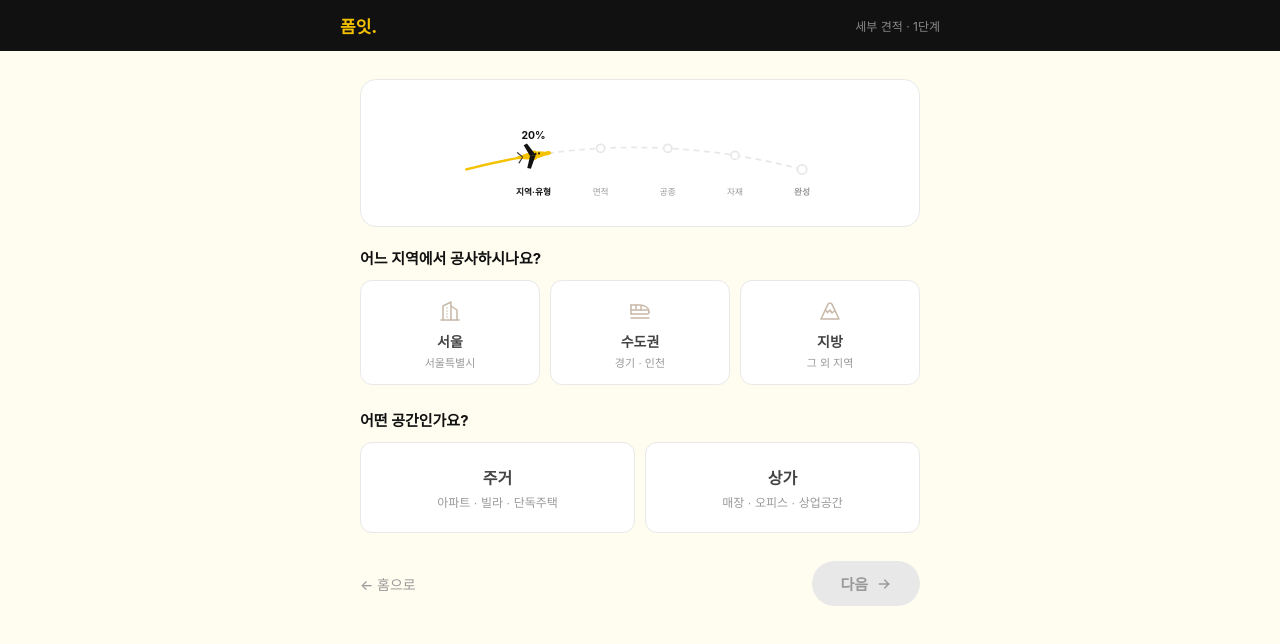
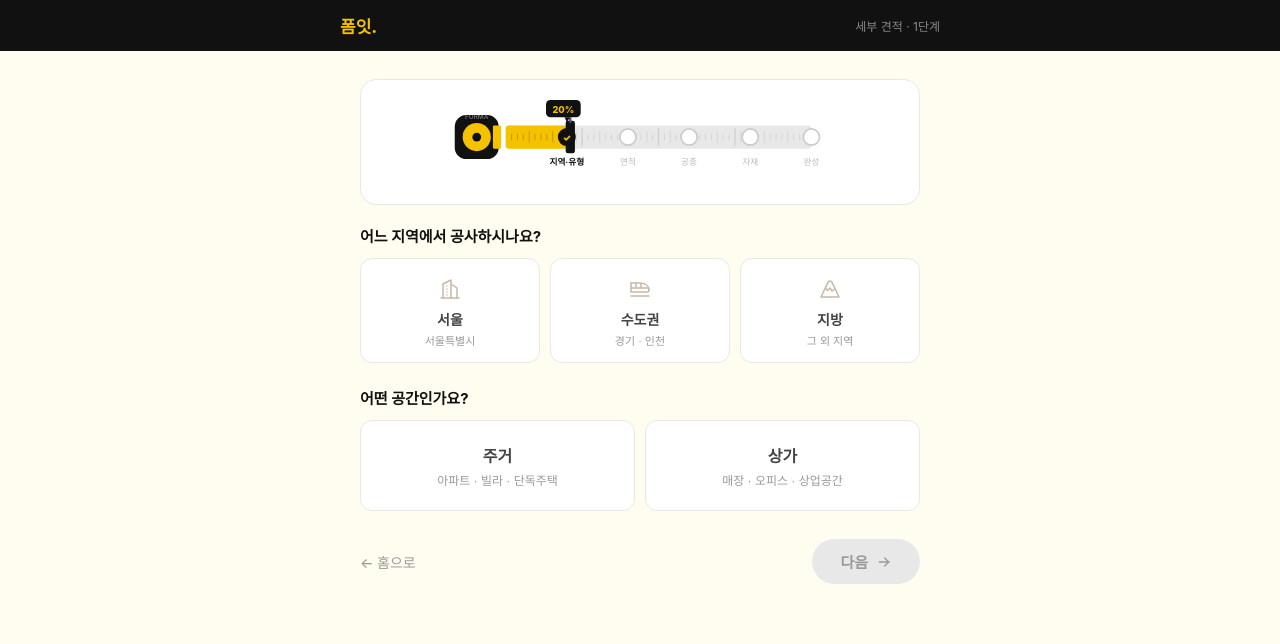
Before and after one commit to welovehyeok33-boop/interior-estimate, a Next.js app: page /estimate/detail in a window 1280 px wide. Shown: the top 644 px of the page. Built offline with nearby package versions, Linux system fonts and the light colour scheme; a web font is replaced by a local one.

Commit message:
feat: 진행 표시기 비행기 → 줄자 컨셉으로 교체

```diff
--- a/src/components/EstimateLayout.tsx
+++ b/src/components/EstimateLayout.tsx
@@ -20,84 +20,123 @@ export const C = {
   selectedBorder: "#F5C200",
 };
 
-// ── 비행 경로 (웜톤) ───────────────────────────────────────
+// ── 줄자 진행 표시기 ──────────────────────────────────────
 export function FlightPath({ step, totalSteps }: { step: number; totalSteps: number }) {
-  const progress = (step / totalSteps) * 100;
-  const t = progress / 100;
+  const TAPE_START = 44;   // 테이프 시작 X (하우징 오른쪽)
+  const TAPE_END   = 308;  // 테이프 끝 X
+  const TAPE_LEN   = TAPE_END - TAPE_START;
+  const CY         = 32;   // 중심 Y
+  const TH         = 20;   // 테이프 높이
+  const HS         = 38;   // 하우징 크기
 
-  const bx = (tt: number) =>
-    (1 - tt) * (1 - tt) * 10 + 2 * (1 - tt) * tt * 155 + tt * tt * 300;
-  const by = (tt: number) =>
-    (1 - tt) * (1 - tt) * 60 + 2 * (1 - tt) * tt * 22 + tt * tt * 60;
-
-  const x = bx(t), y = by(t);
-  const dx = 2 * (1 - t) * (155 - 10) + 2 * t * (300 - 155);
-  const dy = 2 * (1 - t) * (22 - 60) + 2 * t * (60 - 22);
-  const angle = Math.atan2(dy, dx) * (180 / Math.PI);
-
-  const checkpoints = Array.from({ length: totalSteps - 1 }, (_, i) => {
-    const ct = (i + 1) / totalSteps;
-    return { x: bx(ct), y: by(ct), done: i + 1 <= step };
-  });
+  const progress    = step / totalSteps;
+  const filledW     = progress * TAPE_LEN;
 
   const labels = ["지역·유형", "면적", "공종", "자재", "완성"];
 
+  // 체크포인트 위치
+  const cps = Array.from({ length: totalSteps }, (_, i) => ({
+    x: TAPE_START + ((i + 1) / totalSteps) * TAPE_LEN,
+    label: labels[i],
+    done: i + 1 <= step,
+  }));
+
+  // 눈금선 생성 (작은·중간·큰)
+  const ticks: { x: number; h: number; bold: boolean }[] = [];
+  const COUNT = 52;
+  for (let i = 1; i < COUNT; i++) {
+    const x = TAPE_START + (i / COUNT) * TAPE_LEN;
+    const isBig    = i % 13 === 0;
+    const isMedium = i % 4 === 0 && !isBig;
+    const h = isBig ? TH * 0.75 : isMedium ? TH * 0.5 : TH * 0.28;
+    ticks.push({ x, h, bold: isBig });
+  }
+
+  // 현재 끝 위치 (줄자 끝 탭)
+  const endX = TAPE_START + filledW;
+
   return (
-    <div style={{ padding: "0 8px" }}>
-      <svg viewBox="0 0 320 95" style={{ width: "100%", height: 110, overflow: "visible" }}>
-        {/* 점선 경로 */}
-        <path d="M 10 60 Q 155 22 300 60" fill="none" stroke={C.border} strokeWidth="1.5" strokeDasharray="5 4" />
-        {/* 완료 경로 */}
-        <path
-          d="M 10 60 Q 155 22 300 60"
-          fill="none" stroke="#F5C200" strokeWidth="2"
-          strokeDasharray={`${t * 330} 999`} strokeLinecap="round"
-          style={{ transition: "stroke-dasharray 0.5s ease" }}
+    <div style={{ padding: "0 4px" }}>
+      <svg viewBox="0 0 320 76" style={{ width: "100%", height: 88, overflow: "visible" }}>
+
+        {/* ── 빈 트랙 (회색) ── */}
+        <rect x={TAPE_START} y={CY - TH / 2} width={TAPE_LEN} height={TH} rx="3" fill="#E8E8E8" />
+
+        {/* ── 채워진 테이프 (노란) ── */}
+        <rect
+          x={TAPE_START} y={CY - TH / 2}
+          width={filledW} height={TH}
+          rx="3" fill="#F5C200"
+          style={{ transition: "width 0.5s cubic-bezier(0.22,1,0.36,1)" }}
         />
 
-        {/* 체크포인트 */}
-        {checkpoints.map((cp, i) => (
+        {/* ── 눈금선 ── */}
+        {ticks.map((t, i) => {
+          const filled = t.x <= endX;
+          return (
+            <line key={i}
+              x1={t.x} y1={CY - t.h / 2}
+              x2={t.x} y2={CY + t.h / 2}
+              stroke={filled ? "rgba(0,0,0,0.25)" : "rgba(0,0,0,0.1)"}
+              strokeWidth={t.bold ? 1.2 : 0.7}
+            />
+          );
+        })}
+
+        {/* ── 줄자 끝 탭 (현재 위치) ── */}
+        {step < totalSteps && (
+          <g style={{ transition: "transform 0.5s cubic-bezier(0.22,1,0.36,1)" }}
+             transform={`translate(${endX}, 0)`}>
+            {/* 탭 몸체 */}
+            <rect x={-1} y={CY - TH / 2 - 4} width={8} height={TH + 8} rx="2" fill="#111111" />
+            {/* 탭 고리 */}
+            <rect x={2} y={CY - TH / 2 - 7} width={2} height={5} rx="1" fill="#555" />
+            {/* 진행률 말풍선 */}
+            <rect x={-18} y={CY - TH / 2 - 22} width={30} height={15} rx="4" fill="#111111" />
+            <polygon points={`${-2},${CY - TH / 2 - 7} 3,${CY - TH / 2 - 7} 0,${CY - TH / 2 - 3}`} fill="#111111" />
+            <text x={-3} y={CY - TH / 2 - 11} textAnchor="middle" fontSize="8" fill="#F5C200" fontWeight="800"
+              style={{ transition: "all 0.5s ease" }}>
+              {Math.round(progress * 100)}%
+            </text>
+          </g>
+        )}
+
+        {/* ── 체크포인트 ── */}
+        {cps.map((cp, i) => (
           <g key={i}>
-            <circle cx={cp.x} cy={cp.y} r="3.5"
-              fill={cp.done ? "#F5C200" : "white"}
-              stroke={cp.done ? "#F5C200" : C.border} strokeWidth="1.5"
-              style={{ transition: "all 0.3s ease" }} />
-            <text x={cp.x} y={82} textAnchor="middle" fontSize="7.5"
-              fill={cp.done ? "#111111" : C.textLight} fontWeight={cp.done ? "700" : "400"}>
-              {labels[i]}
+            {/* 완료 표시 원 */}
+            <circle cx={cp.x} cy={CY} r="7"
+              fill={cp.done ? "#111111" : "white"}
+              stroke={cp.done ? "#111111" : "#CCCCCC"}
+              strokeWidth="1.5"
+              style={{ transition: "all 0.3s ease" }}
+            />
+            {cp.done && (
+              <text x={cp.x} y={CY + 3.5} textAnchor="middle" fontSize="8" fill="#F5C200" fontWeight="900">✓</text>
+            )}
+            {/* 라벨 */}
+            <text x={cp.x} y={CY + TH / 2 + 14} textAnchor="middle" fontSize="7.5"
+              fill={cp.done ? "#111111" : "#BBBBBB"}
+              fontWeight={cp.done ? "700" : "400"}
+              style={{ transition: "fill 0.3s ease" }}>
+              {cp.label}
             </text>
           </g>
         ))}
 
-        {/* 도착점 */}
-        <circle cx="300" cy="60" r="4"
-          fill={step >= totalSteps ? "#F5C200" : "white"}
-          stroke={step >= totalSteps ? "#F5C200" : C.border} strokeWidth="1.5" />
-        <text x="300" y="82" textAnchor="middle" fontSize="7.5"
-          fill={step >= totalSteps ? "#111111" : C.textLight} fontWeight="700">
-          {labels[totalSteps - 1]}
+        {/* ── 하우징 (줄자 본체) ── */}
+        <rect x="0" y={CY - HS / 2} width={HS} height={HS} rx="10" fill="#111111" />
+        {/* 노란 다이얼 */}
+        <circle cx={HS / 2} cy={CY} r={HS * 0.32} fill="#F5C200" />
+        {/* 중심 나사 */}
+        <circle cx={HS / 2} cy={CY} r={HS * 0.1} fill="#111111" />
+        {/* 테이프 슬롯 */}
+        <rect x={HS - 5} y={CY - TH / 2} width={7} height={TH} rx="1" fill="#F5C200" />
+        {/* 하우징 상단 텍스트 */}
+        <text x={HS / 2} y={CY - HS * 0.32 - 3} textAnchor="middle" fontSize="5.5" fill="rgba(255,255,255,0.4)" fontWeight="600">
+          FORMA
         </text>
 
-        {/* 비행기 (옐로우/블랙) */}
-        <g transform={`translate(${x}, ${y}) rotate(${angle})`}
-          style={{ transition: "transform 0.5s ease" }}>
-          <ellipse cx="0" cy="0" rx="12" ry="3" fill="#F5C200" />
-          <ellipse cx="12" cy="0" rx="3.5" ry="1.8" fill="#F5C200" />
-          <ellipse cx="-12" cy="0" rx="2.5" ry="1.5" fill="#F5C200" />
-          <path d="M 2,0 L -4,-11 L -7,-10 L -3,0 Z" fill="#111111" />
-          <path d="M 2,0 L -4,11 L -7,10 L -3,0 Z" fill="#111111" />
-          <path d="M -9,0 L -13,-5 L -14,-4.5 L -10,0 Z" fill="#333333" />
-          <path d="M -9,0 L -13,5 L -14,4.5 L -10,0 Z" fill="#333333" />
-          <circle cx="5" cy="-1" r="0.9" fill="#111111" opacity="0.9" />
-          <circle cx="2" cy="-1" r="0.9" fill="#111111" opacity="0.9" />
-        </g>
-
-        {/* 진행률 */}
-        <text x={x} y={y - 14} textAnchor="middle" fontSize="9"
-          fill="#111111" fontWeight="700"
-          style={{ transition: "all 0.5s ease" }}>
-          {Math.round(progress)}%
-        </text>
       </svg>
     </div>
   );
```
